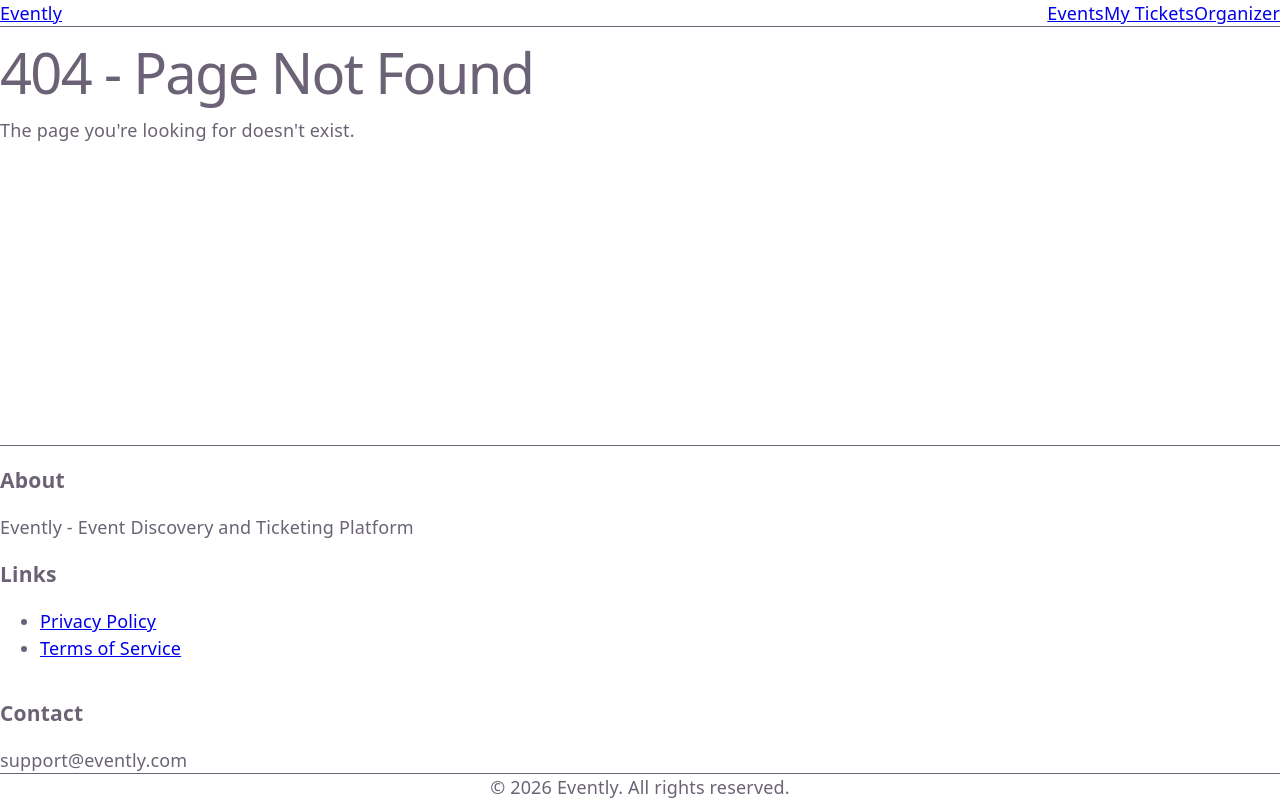
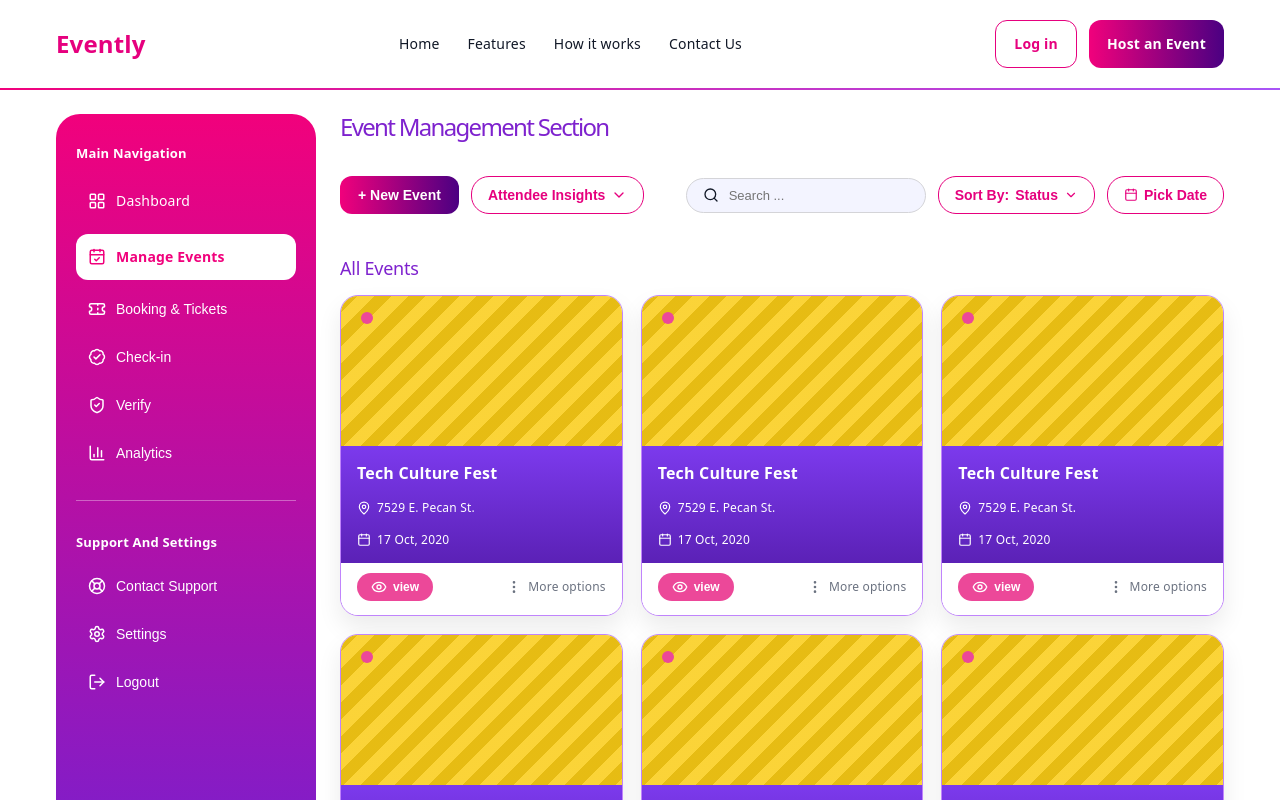
Before and after one commit to Abraham3stack/evently-mvp, a React (Vite) app: page /organizer/events in a window 1280 px wide. Shown: the top 800 px of the page. Built offline with nearby package versions, Linux system fonts and the light colour scheme.

Commit message:
Build organizer manage events page

```diff
--- a/src/App.jsx
+++ b/src/App.jsx
@@ -16,6 +16,7 @@
 import MyTicketsPage from './pages/attendee/MyTicketsPage';
 import TicketDetailPage from './pages/attendee/TicketDetailPage';
 import OrganizerDashboard from './pages/organizer/OrganizerDashboard';
+import ManageEventsPage from './pages/organizer/ManageEventsPage';
 import CreateEventPage from './pages/organizer/CreateEventPage';
 import ManageEventPage from './pages/organizer/ManageEventPage';
 import AttendeeListPage from './pages/organizer/AttendeeListPage';
@@ -59,6 +60,7 @@
 
                   {/* Organizer Routes */}
                   <Route path="/organizer" element={<OrganizerDashboard />} />
+                  <Route path="/organizer/events" element={<ManageEventsPage />} />
                   <Route path="/organizer/create-event" element={<CreateEventPage />} />
                   <Route path="/organizer/events/:eventId" element={<ManageEventPage />} />
                   <Route path="/organizer/events/:eventId/attendees" element={<AttendeeListPage />} />
--- /dev/null
+++ b/src/components/organizer/OrganizerEventCard.jsx
@@ -0,0 +1,28 @@
+import { Eye, MoreVertical, MapPin, Calendar } from 'lucide-react';
+
+export default function OrganizerEventCard({ event }) {
+  return (
+    <div className="org-event-card">
+      <div className="org-event-media">
+        <span className="org-event-dot" />
+        <div className="org-event-art" />
+      </div>
+      <div className="org-event-info">
+        <h3>{event.title}</h3>
+        <div className="org-event-meta">
+          <span><MapPin size={14} /> {event.location}</span>
+          <span><Calendar size={14} /> {event.date}</span>
+        </div>
+      </div>
+      <div className="org-event-actions">
+        <button type="button" className="org-event-view">
+          <Eye size={16} /> view
+        </button>
+        <div className="org-event-more">
+          <MoreVertical size={16} />
+          <span>More options</span>
+        </div>
+      </div>
+    </div>
+  );
+}
--- /dev/null
+++ b/src/components/organizer/OrganizerFilters.jsx
@@ -0,0 +1,28 @@
+import { Search, ChevronDown, Calendar } from 'lucide-react';
+
+export default function OrganizerFilters() {
+  return (
+    <div className="org-manage-header">
+      <div className="org-actions">
+        <button type="button" className="org-btn org-btn-primary">
+          + New Event
+        </button>
+        <button type="button" className="org-btn org-btn-outline org-btn-pill">
+          Attendee Insights <ChevronDown size={16} />
+        </button>
+      </div>
+      <div className="org-controls">
+        <div className="org-search">
+          <Search size={16} />
+          <input type="text" placeholder="Search ..." />
+        </div>
+        <button type="button" className="org-btn org-btn-outline org-btn-pill">
+          Sort By: <span>Status</span> <ChevronDown size={14} />
+        </button>
+        <button type="button" className="org-btn org-btn-outline org-btn-pill">
+          <Calendar size={14} /> Pick Date
+        </button>
+      </div>
+    </div>
+  );
+}
--- a/src/components/organizer/OrganizerSidebar.jsx
+++ b/src/components/organizer/OrganizerSidebar.jsx
@@ -1,3 +1,4 @@
+import { Link } from 'react-router-dom';
 import {
   LayoutGrid,
   CalendarCheck,
@@ -11,8 +12,8 @@
 } from 'lucide-react';
 
 const mainNav = [
-  { label: 'Dashboard', icon: LayoutGrid, active: true },
-  { label: 'Manage Events', icon: CalendarCheck },
+  { label: 'Dashboard', icon: LayoutGrid, to: '/organizer' },
+  { label: 'Manage Events', icon: CalendarCheck, to: '/organizer/events' },
   { label: 'Booking & Tickets', icon: Ticket },
   { label: 'Check-in', icon: BadgeCheck },
   { label: 'Verify', icon: ShieldCheck },
@@ -25,7 +26,7 @@
   { label: 'Logout', icon: LogOut }
 ];
 
-export default function OrganizerSidebar() {
+export default function OrganizerSidebar({ activeItem }) {
   return (
     <aside className="org-sidebar">
       <div className="org-sidebar-section">
@@ -33,11 +34,21 @@
         <div className="org-sidebar-list">
           {mainNav.map(item => {
             const Icon = item.icon;
+            const isActive = item.label === activeItem;
+            const className = `org-sidebar-item ${isActive ? 'active' : ''}`;
+            if (item.to) {
+              return (
+                <Link key={item.label} to={item.to} className={className}>
+                  <Icon size={18} />
+                  <span>{item.label}</span>
+                </Link>
+              );
+            }
             return (
               <button
                 key={item.label}
                 type="button"
-                className={`org-sidebar-item ${item.active ? 'active' : ''}`}
+                className={className}
               >
                 <Icon size={18} />
                 <span>{item.label}</span>
--- /dev/null
+++ b/src/pages/organizer/ManageEventsPage.css
@@ -0,0 +1,197 @@
+.organizer-manage-events {
+  background: #ffffff;
+  color: #111827;
+  min-height: 100vh;
+  padding-bottom: 40px;
+}
+
+.organizer-manage-events header:not(.org-topbar),
+.organizer-manage-events footer {
+  display: none;
+}
+
+.org-manage-title h1 {
+  margin: 0;
+  font-size: 24px;
+  color: #7e22ce;
+}
+
+.org-manage-header {
+  margin-top: 16px;
+  display: flex;
+  align-items: center;
+  justify-content: space-between;
+  gap: 16px;
+  flex-wrap: wrap;
+}
+
+.org-actions {
+  display: flex;
+  gap: 12px;
+  flex-wrap: wrap;
+}
+
+.org-controls {
+  display: flex;
+  gap: 12px;
+  flex-wrap: wrap;
+  align-items: center;
+}
+
+.org-btn-pill {
+  border-radius: 18px;
+  padding: 10px 16px;
+  gap: 6px;
+}
+
+.org-search {
+  display: flex;
+  align-items: center;
+  gap: 8px;
+  padding: 8px 16px;
+  border-radius: 18px;
+  border: 1px solid #d4d4d8;
+  background: #f3f4ff;
+  min-width: 240px;
+}
+
+.org-search input {
+  border: none;
+  outline: none;
+  background: transparent;
+  font-size: 13px;
+}
+
+.org-events {
+  margin-top: 24px;
+}
+
+.org-events h2 {
+  font-size: 18px;
+  margin-bottom: 16px;
+  color: #7e22ce;
+}
+
+.org-event-grid {
+  display: grid;
+  grid-template-columns: repeat(3, minmax(0, 1fr));
+  gap: 18px;
+}
+
+.org-event-card {
+  background: #ffffff;
+  border-radius: 18px;
+  border: 1px solid #c084fc;
+  overflow: hidden;
+  box-shadow: 0 12px 24px rgba(0, 0, 0, 0.08);
+}
+
+.org-event-media {
+  position: relative;
+  height: 150px;
+  background: #facc15;
+}
+
+.org-event-dot {
+  position: absolute;
+  top: 16px;
+  left: 20px;
+  width: 12px;
+  height: 12px;
+  background: #ec4899;
+  border-radius: 50%;
+  z-index: 1;
+}
+
+.org-event-art {
+  position: absolute;
+  inset: 0;
+  background: repeating-linear-gradient(
+    135deg,
+    rgba(0, 0, 0, 0.08),
+    rgba(0, 0, 0, 0.08) 12px,
+    rgba(255, 255, 255, 0.15) 12px,
+    rgba(255, 255, 255, 0.15) 24px
+  );
+}
+
+.org-event-info {
+  padding: 14px 16px 10px;
+  background: linear-gradient(180deg, #7c3aed 0%, #5b21b6 100%);
+  color: #ffffff;
+}
+
+.org-event-info h3 {
+  margin: 0 0 8px;
+  font-size: 16px;
+}
+
+.org-event-meta {
+  display: grid;
+  gap: 6px;
+  font-size: 12px;
+}
+
+.org-event-meta span {
+  display: flex;
+  align-items: center;
+  gap: 6px;
+}
+
+.org-event-actions {
+  display: flex;
+  align-items: center;
+  justify-content: space-between;
+  padding: 10px 16px 14px;
+  background: #ffffff;
+}
+
+.org-event-view {
+  display: inline-flex;
+  align-items: center;
+  gap: 6px;
+  background: #ec4899;
+  color: #ffffff;
+  border-radius: 14px;
+  border: none;
+  padding: 6px 14px;
+  font-size: 12px;
+  font-weight: 600;
+}
+
+.org-event-more {
+  display: inline-flex;
+  align-items: center;
+  gap: 6px;
+  font-size: 12px;
+  color: #6b7280;
+}
+
+.org-sidebar-item.active svg {
+  color: #f1017c;
+}
+
+.org-sidebar-item.active {
+  font-weight: 600;
+}
+
+@media (max-width: 1024px) {
+  .org-event-grid {
+    grid-template-columns: repeat(2, minmax(0, 1fr));
+  }
+}
+
+@media (max-width: 768px) {
+  .org-event-grid {
+    grid-template-columns: 1fr;
+  }
+
+  .org-manage-header {
+    flex-direction: column;
+    align-items: flex-start;
+  }
+
+  .org-search {
+    width: 100%;
+  }
+}
--- /dev/null
+++ b/src/pages/organizer/ManageEventsPage.jsx
@@ -0,0 +1,44 @@
+import { useEffect } from 'react';
+import OrganizerTopbar from '@/components/organizer/OrganizerTopbar';
+import OrganizerSidebar from '@/components/organizer/OrganizerSidebar';
+import OrganizerFilters from '@/components/organizer/OrganizerFilters';
+import OrganizerEventCard from '@/components/organizer/OrganizerEventCard';
+import './ManageEventsPage.css';
+import './OrganizerDashboard.css';
+
+const events = Array.from({ length: 6 }).map((_, index) => ({
+  id: index + 1,
+  title: 'Tech Culture Fest',
+  location: '7529 E. Pecan St.',
+  date: '17 Oct, 2020'
+}));
+
+export default function ManageEventsPage() {
+  useEffect(() => {
+    document.body.classList.add('organizer-manage-events');
+    return () => document.body.classList.remove('organizer-manage-events');
+  }, []);
+
+  return (
+    <div className="organizer-manage-events">
+      <OrganizerTopbar />
+      <div className="org-layout">
+        <OrganizerSidebar activeItem="Manage Events" />
+        <main className="org-content">
+          <div className="org-manage-title">
+            <h1>Event Management Section</h1>
+          </div>
+          <OrganizerFilters />
+          <div className="org-events">
+            <h2>All Events</h2>
+            <div className="org-event-grid">
+              {events.map(event => (
+                <OrganizerEventCard key={event.id} event={event} />
+              ))}
+            </div>
+          </div>
+        </main>
+      </div>
+    </div>
+  );
+}
--- a/src/pages/organizer/OrganizerDashboard.css
+++ b/src/pages/organizer/OrganizerDashboard.css
@@ -123,6 +123,8 @@
   color: #ffffff;
   font-size: 14px;
   text-align: left;
+  text-decoration: none;
+  cursor: pointer;
 }
 
 .org-sidebar-item.active {
--- a/src/pages/organizer/OrganizerDashboard.jsx
+++ b/src/pages/organizer/OrganizerDashboard.jsx
@@ -17,7 +17,7 @@
     <div className="organizer-dashboard">
       <OrganizerTopbar />
       <div className="org-layout">
-        <OrganizerSidebar />
+        <OrganizerSidebar activeItem="Dashboard" />
         <main className="org-content">
           <section className="org-greeting">
             <div className="greeting-left">
```
